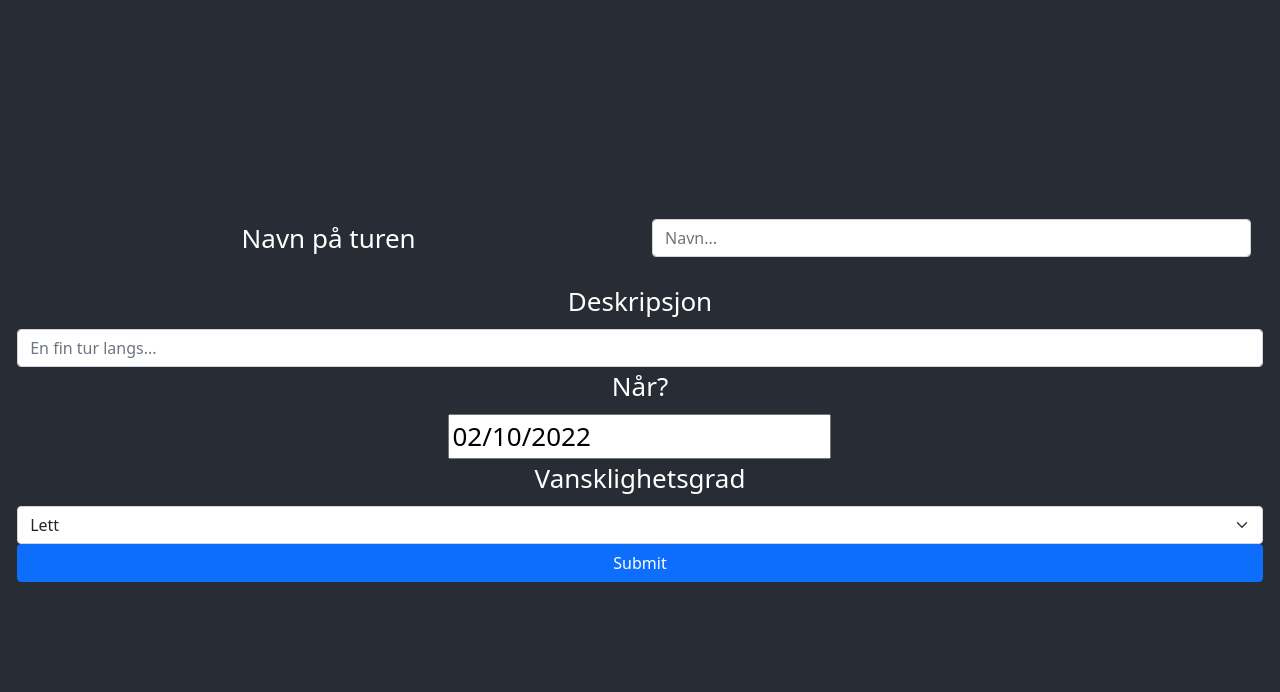
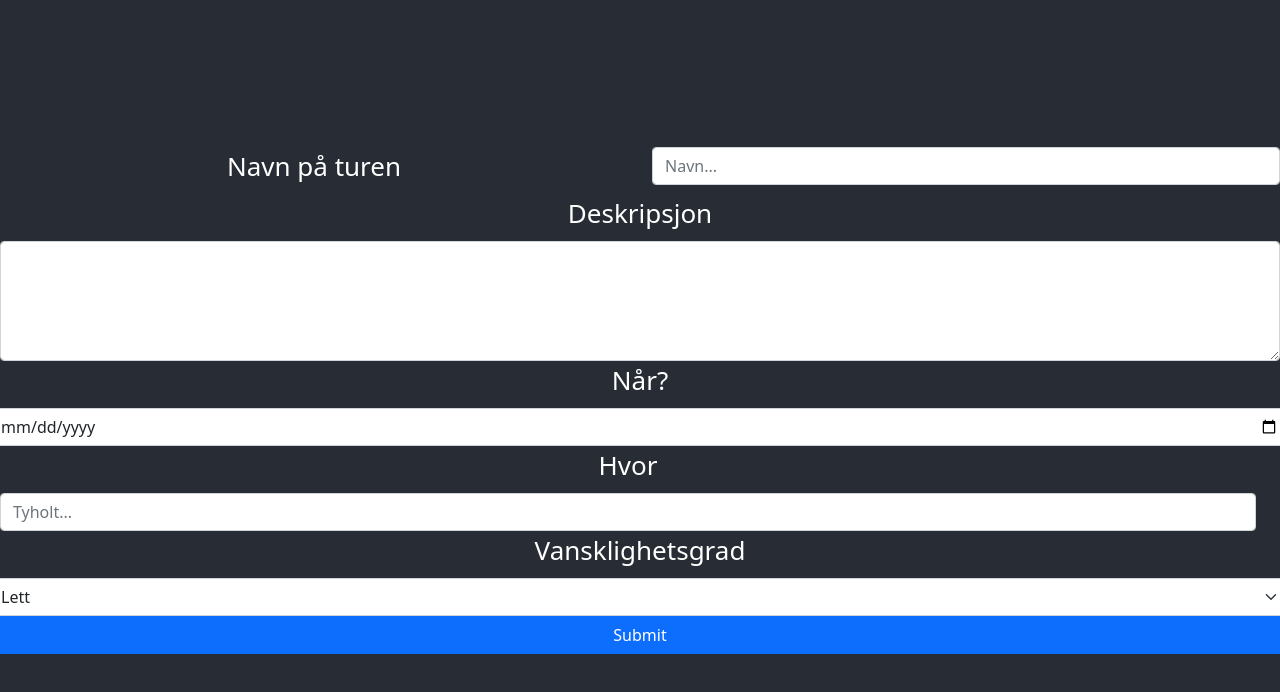
Before and after one commit to elibir/tdt4140-hiking-app, a React (Create React App) app in the folder frontend/: page / in a window 1280 px wide. Shown: the top 692 px of the page. Built offline with nearby package versions, Linux system fonts and the light colour scheme.

Commit message:
#1 functional tripcreator interface

```diff
--- a/frontend/package.json
+++ b/frontend/package.json
@@ -12,11 +12,13 @@
     "@types/react-dom": "^17.0.11",
     "axios": "^0.25.0",
     "bootstrap": "^5.1.3",
+    "css-loader": "^6.6.0",
     "node": "^16.13.2",
     "react": "^17.0.2",
     "react-bootstrap": "^2.1.2",
     "react-dom": "^17.0.2",
     "react-scripts": "5.0.0",
+    "style-loader": "^3.3.1",
     "typescript": "^4.5.5",
     "web-vitals": "^2.1.4"
   },
@@ -43,5 +45,8 @@
       "last 1 firefox version",
       "last 1 safari version"
     ]
+  },
+  "devDependencies": {
+    "@types/react-datepicker": "^4.3.4"
   }
 }
--- a/frontend/src/components/arrangement/TripCreatorContainer.tsx
+++ b/frontend/src/components/arrangement/TripCreatorContainer.tsx
@@ -1,6 +1,10 @@
-import React, { FunctionComponent, useState } from 'react';
-import { Form, Button, Row, Col } from 'react-bootstrap';
-import DatePicker from "react-datepicker";
+import React, { FunctionComponent } from 'react';
+import { Form, Button, Row } from 'react-bootstrap';
+import TripCreatorDatePicker from './TripCreatorDatePicker';
+import { TripCreatorDifficulty } from './TripCreatorDifficulty';
+import { TripCreatorName } from './TripCreatorName';
+import TripCreatorDescription from './TripCreatorDescription';
+import { TripCreatorWhere } from './TripCreatorWhere';
 
 type IProps = {
   onClick?: (e: React.MouseEvent<HTMLDivElement, MouseEvent>) => void,
@@ -8,37 +12,19 @@ type IProps = {
 
 export const TripCreatorContainer: FunctionComponent<IProps> = ({
 }) => {
-  const DiffList: string[] = ["Lett", "Moderat", "Vanskelig"]
-  const [startDate, setStartDate] = useState(new Date());
+
   return <Form className="TripCreatorContainer">
-  <Form.Group className="mb-3" controlId="formBasicEmail">
-  <Row>
-    <Col>
-    <Form.Label>Navn på turen</Form.Label>
-    </Col>
-    <Col>
-    <Form.Control type="string" placeholder="Navn..." />
-    </Col>
-  </Row>
-
-  </Form.Group>
-  <Row>
-    <Form.Label>Deskripsjon</Form.Label>
-    <Form.Control type="string" placeholder="En fin tur langs..." />
-
-    <Form.Label>Når?</Form.Label>
-    <DatePicker selected={startDate} onChange={(date: Date) => setStartDate(date)} />
-
-    <Form.Label>Vansklighetsgrad</Form.Label>
-    <Form.Select aria-label="Default select example">
-      {DiffList.map((data: string) => <option value={data}>{data}</option>)}
-    </Form.Select>
+    <TripCreatorName/>
+    <Row>
+      <TripCreatorDescription/>
+      <TripCreatorDatePicker/>
+      <TripCreatorWhere/>
+      <TripCreatorDifficulty/>
     </Row>
     <Row>
-
-  <Button variant="primary" type="submit" className="TripCreatorContainer__SubmitButton">
-    Submit
-  </Button>
-  </Row>
+      <Button variant="primary" type="submit" className="TripCreatorContainer__SubmitButton">
+        Submit
+      </Button>
+    </Row>
 </Form>
 }
--- /dev/null
+++ b/frontend/src/components/arrangement/TripCreatorDatePicker.tsx
@@ -0,0 +1,12 @@
+import React, { FunctionComponent } from 'react';
+import { Form } from 'react-bootstrap';
+
+type IProps = {}
+const TripCreatorDatePicker: FunctionComponent<IProps> = ({
+}) => {
+  return <>
+    <Form.Label>Når?</Form.Label>
+    <Form.Control type="date" name="duedate" placeholder="Due date" />
+    </>
+}
+export default TripCreatorDatePicker;
--- /dev/null
+++ b/frontend/src/components/arrangement/TripCreatorDescription.tsx
@@ -0,0 +1,17 @@
+import React, { FunctionComponent } from 'react';
+import { FloatingLabel, Form } from 'react-bootstrap';
+
+type IProps = {}
+const TripCreatorDescription: FunctionComponent<IProps> = ({
+}) => {
+  return <>
+    <Form.Label>Deskripsjon</Form.Label>
+    <FloatingLabel controlId="floatingTextarea2" label="Comments">
+    <Form.Control
+      as="textarea"
+      style={{ height: '120px' }}
+    />
+  </FloatingLabel>
+  </>
+}
+export default TripCreatorDescription;
--- /dev/null
+++ b/frontend/src/components/arrangement/TripCreatorDifficulty.tsx
@@ -0,0 +1,16 @@
+import React, { FunctionComponent } from 'react';
+import { Form } from 'react-bootstrap';
+
+type IProps = {}
+export const TripCreatorDifficulty: FunctionComponent<IProps> = ({
+}) => {
+
+  const DiffList: string[] = ["Lett", "Moderat", "Vanskelig"]
+
+  return <>
+    <Form.Label>Vansklighetsgrad</Form.Label>
+    <Form.Select aria-label="Default select example">
+      {DiffList.map((data: string) => <option value={data}>{data}</option>)}
+    </Form.Select>
+    </>
+}
--- /dev/null
+++ b/frontend/src/components/arrangement/TripCreatorName.tsx
@@ -0,0 +1,15 @@
+import React, { FunctionComponent } from 'react';
+import { Col, Form, Row } from 'react-bootstrap';
+
+type IProps = {}
+export const TripCreatorName: FunctionComponent<IProps> = ({
+}) => {
+  return <Row>
+    <Col>
+    <Form.Label>Navn på turen</Form.Label>
+    </Col>
+    <Col>
+    <Form.Control type="string" placeholder="Navn..." />
+    </Col>
+  </Row>
+}
--- /dev/null
+++ b/frontend/src/components/arrangement/TripCreatorWhere.tsx
@@ -0,0 +1,12 @@
+import React, { FunctionComponent } from 'react';
+import { Col, Form, Row } from 'react-bootstrap';
+
+export const TripCreatorWhere: FunctionComponent = ({
+}) => {
+  return <Row>
+    <Col>
+    <Form.Label>Hvor</Form.Label>
+    <Form.Control type="string" placeholder="Tyholt..." />
+    </Col>
+  </Row>
+}
--- a/frontend/src/index.tsx
+++ b/frontend/src/index.tsx
@@ -4,7 +4,6 @@ import './index.css';
 import App from './App';
 import reportWebVitals from './reportWebVitals';
 import 'bootstrap/dist/css/bootstrap.min.css';
-import "react-datepicker/dist/react-datepicker.css";
 
 ReactDOM.render(
   <React.StrictMode>
```
Also changed, not shown: 1 other file (tests, documents, lock files or other folders).
